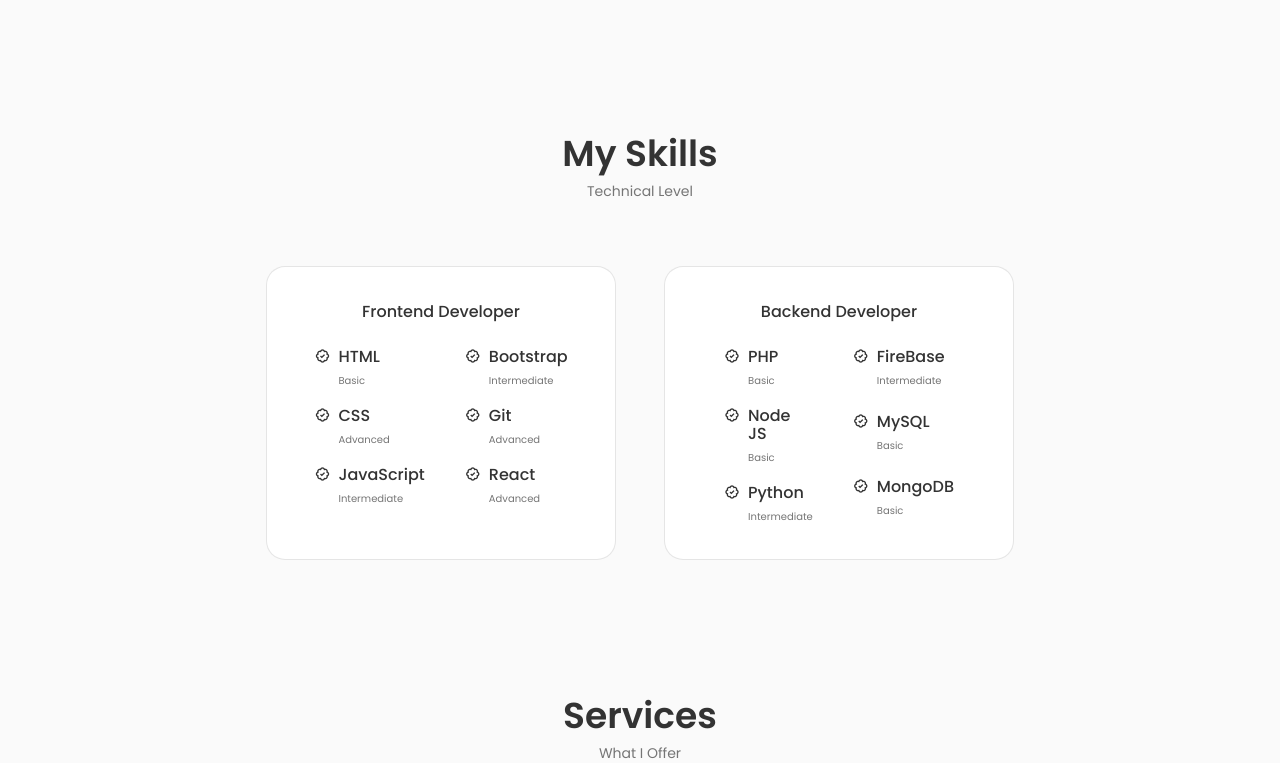
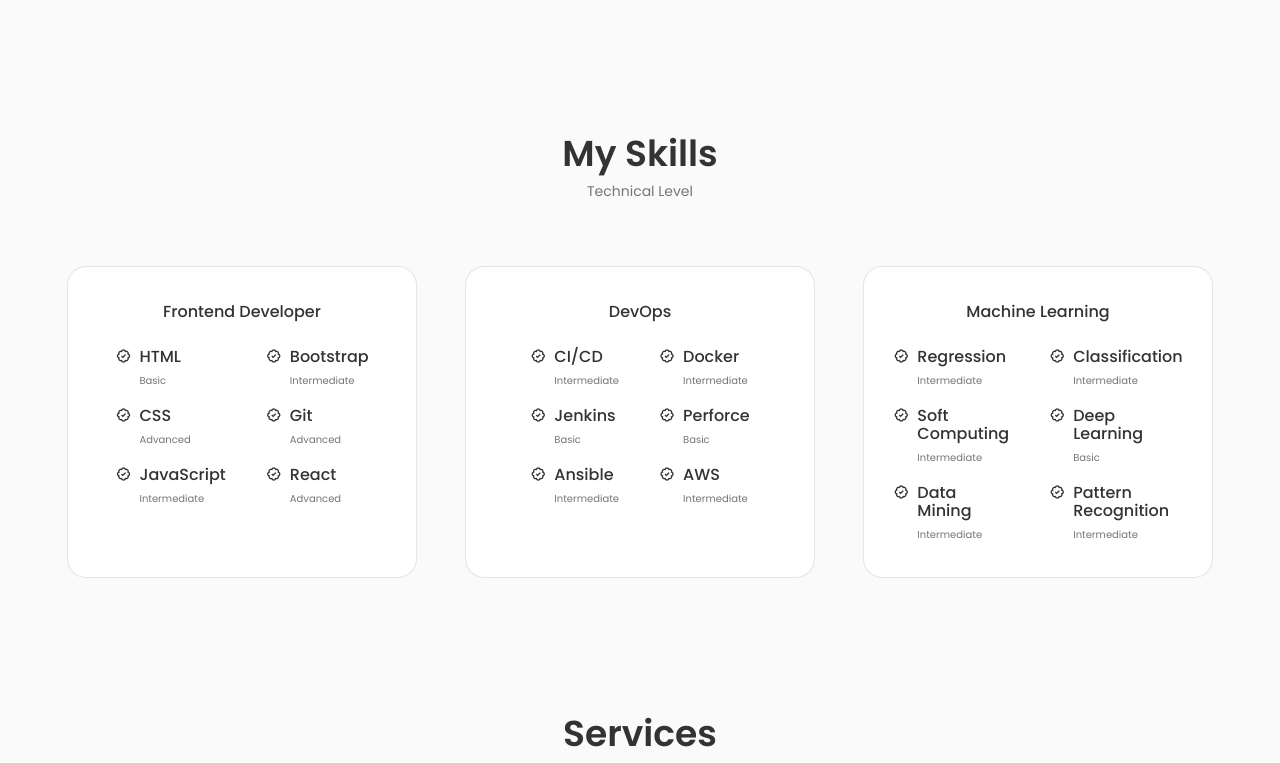
Before and after one commit to LoNeWoLf003/portfolionew, a React (Create React App) app: page / in a window 1280 px wide. Shown: the part 1734-2497 px from the top of the page. Built offline with nearby package versions, Linux system fonts and the light colour scheme.

Commit message:
skills updated

```diff
--- a/src/components/about/Info.jsx
+++ b/src/components/about/Info.jsx
@@ -6,13 +6,13 @@
       <div className="about__box">
         <i class="bx bx-award about__icon"></i>
         <h3 className="about__title">Experience</h3>
-        <span className="about__subtitle">2+ Working Years</span>
+        <span className="about__subtitle">3+ Working Years</span>
       </div>
       <div className="about__box">
         <i class="bx bx-briefcase-alt about__icon"></i>
 
         <h3 className="about__title">Completed</h3>
-        <span className="about__subtitle">5+ Projects</span>
+        <span className="about__subtitle">8+ Projects</span>
       </div>
       <div className="about__box">
       <i class="bx bx-support about__icon"></i>
--- a/src/components/skills/Backend.jsx
+++ b/src/components/skills/Devops.jsx
@@ -1,29 +1,29 @@
 import React from "react";
 
-const Backend = () => {
+const Devops = () => {
   return (
     <div className="skills__content">
-      <h3 className="skills__title">Backend Developer</h3>
+      <h3 className="skills__title">DevOps</h3>
       <div className="skills__box">
         <div className="skills__group">
           <div className="skills__data">
             <i class="bx bx-badge-check"></i>
             <div>
-              <h3 className="skills__name">PHP</h3>
+              <h3 className="skills__name">CI/CD</h3>
+              <span className="skills__level">Intermediate</span>
+            </div>
+          </div>
+          <div className="skills__data">
+            <i class="bx bx-badge-check"></i>
+            <div>
+              <h3 className="skills__name">Jenkins</h3>
               <span className="skills__level">Basic</span>
             </div>
           </div>
           <div className="skills__data">
             <i class="bx bx-badge-check"></i>
             <div>
-              <h3 className="skills__name">Node JS</h3>
-              <span className="skills__level">Basic</span>
-            </div>
-          </div>
-          <div className="skills__data">
-            <i class="bx bx-badge-check"></i>
-            <div>
-              <h3 className="skills__name">Python</h3>
+              <h3 className="skills__name">Ansible</h3>
               <span className="skills__level">Intermediate</span>
             </div>
           </div>
@@ -32,22 +32,22 @@
           <div className="skills__data">
             <i class="bx bx-badge-check"></i>
             <div>
-              <h3 className="skills__name">FireBase</h3>
+              <h3 className="skills__name">Docker</h3>
               <span className="skills__level">Intermediate</span>
             </div>
           </div>
           <div className="skills__data">
             <i class="bx bx-badge-check"></i>
             <div>
-              <h3 className="skills__name">MySQL</h3>
+              <h3 className="skills__name">Perforce</h3>
               <span className="skills__level">Basic</span>
             </div>
           </div>
           <div className="skills__data">
             <i class="bx bx-badge-check"></i>
             <div>
-              <h3 className="skills__name">MongoDB</h3>
-              <span className="skills__level">Basic</span>
+              <h3 className="skills__name">AWS</h3>
+              <span className="skills__level">Intermediate</span>
             </div>
           </div>
         </div>
@@ -56,4 +56,4 @@
   );
 };
 
-export default Backend;
+export default Devops;
--- /dev/null
+++ b/src/components/skills/MachineLearning.jsx
@@ -0,0 +1,59 @@
+import React from "react";
+
+const ML = () => {
+  return (
+    <div className="skills__content">
+      <h3 className="skills__title">Machine Learning</h3>
+      <div className="skills__box">
+        <div className="skills__group">
+          <div className="skills__data">
+            <i class="bx bx-badge-check"></i>
+            <div>
+              <h3 className="skills__name">Regression</h3>
+              <span className="skills__level">Intermediate</span>
+            </div>
+          </div>
+          <div className="skills__data">
+            <i class="bx bx-badge-check"></i>
+            <div>
+              <h3 className="skills__name">Soft Computing</h3>
+              <span className="skills__level">Intermediate</span>
+            </div>
+          </div>
+          <div className="skills__data">
+            <i class="bx bx-badge-check"></i>
+            <div>
+              <h3 className="skills__name">Data Mining</h3>
+              <span className="skills__level">Intermediate</span>
+            </div>
+          </div>
+        </div>
+        <div className="skills__group">
+          <div className="skills__data">
+            <i class="bx bx-badge-check"></i>
+            <div>
+              <h3 className="skills__name">Classification</h3>
+              <span className="skills__level">Intermediate</span>
+            </div>
+          </div>
+          <div className="skills__data">
+            <i class="bx bx-badge-check"></i>
+            <div>
+              <h3 className="skills__name">Deep Learning</h3>
+              <span className="skills__level">Basic</span>
+            </div>
+          </div>
+          <div className="skills__data">
+            <i class="bx bx-badge-check"></i>
+            <div>
+              <h3 className="skills__name">Pattern Recognition</h3>
+              <span className="skills__level">Intermediate</span>
+            </div>
+          </div>
+        </div>
+      </div>
+    </div>
+  );
+};
+
+export default ML;
--- a/src/components/skills/Skills.jsx
+++ b/src/components/skills/Skills.jsx
@@ -1,7 +1,8 @@
 import React from "react";
 import "./skills.css";
 import Frontend from "./Frontend";
-import Backend from "./Backend";
+import Devops from "./Devops";
+import ML from "./MachineLearning";
 
 const Skills = () => {
   return (
@@ -10,7 +11,8 @@
       <span className="section__subtitle">Technical Level</span>
       <div className="skills__container container grid">
         <Frontend />
-        <Backend />
+        <Devops />
+        <ML />
       </div>
     </section>
   );
--- a/src/components/skills/skills.css
+++ b/src/components/skills/skills.css
@@ -1,5 +1,5 @@
 .skills__container {
-  grid-template-columns: repeat(2, 350px);
+  grid-template-columns: repeat(3, 350px);
   column-gap: 3rem;
   justify-content: center;
 }
```
